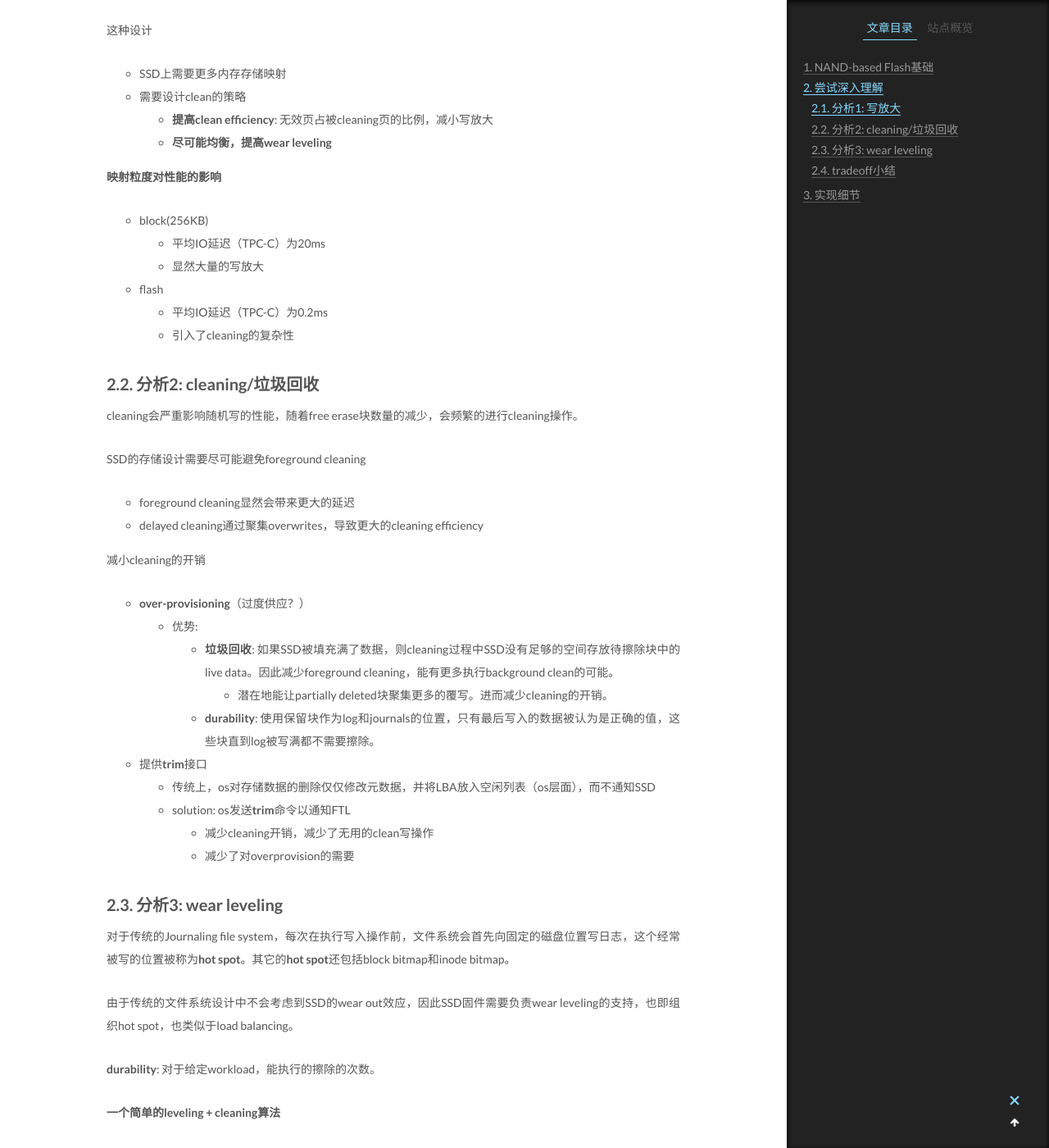
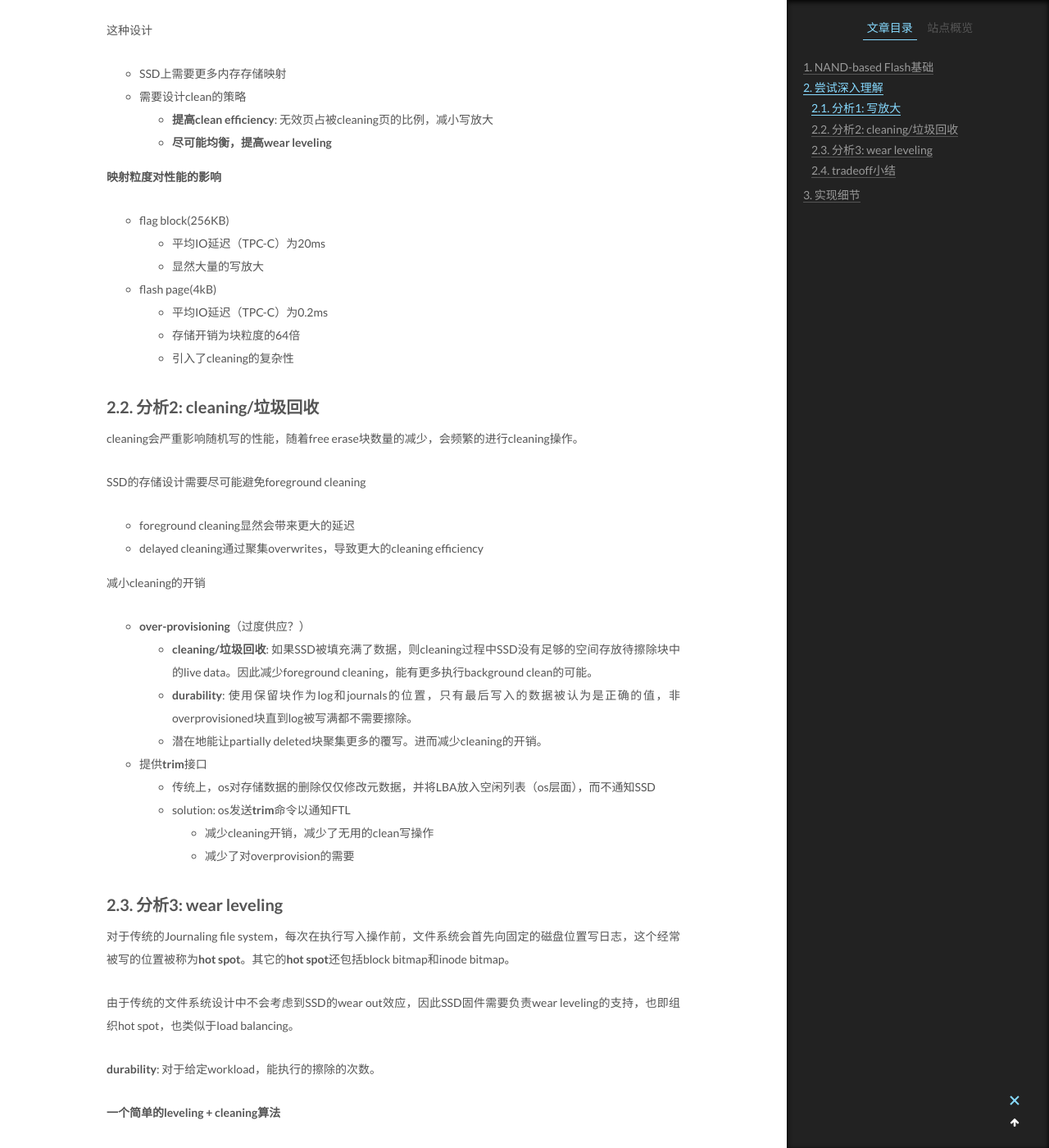
Before and after one commit to Willendless/willendless.github.io, a Jekyll site: the page built from _posts/2021-8-29-存储系统（一）.md, in a window 1280 px wide and 1400 px high, scrolled down 5827 px. Shown: the whole window at 82% size. Built offline with Jekyll 4.4.1, drawn with Linux system fonts in a browser that asks for light colours; formulas are drawn with MathJax 3; comment, search, counter and statistics services are not loaded.

Commit message:
feat: update post

```diff
--- a/_posts/2021-8-29-存储系统（一）.md
+++ b/_posts/2021-8-29-存储系统（一）.md
@@ -161,11 +161,12 @@ SSD单位容量开销较大，每GB大约是HDD的10多倍。如果对随机读
 
 **映射粒度对性能的影响**
 
-+ block(256KB)
++ flag block(256KB)
   + 平均IO延迟（TPC-C）为20ms
   + 显然大量的写放大
-+ flash
++ flash page(4kB)
   + 平均IO延迟（TPC-C）为0.2ms
+  + 存储开销为块粒度的64倍
   + 引入了cleaning的复杂性
 
 ### 2.2. 分析2: cleaning/垃圾回收
@@ -180,10 +181,9 @@ SSD的存储设计需要尽可能避免foreground cleaning
 减小cleaning的开销
 
 + **over-provisioning**（过度供应？）
-  + 优势:
-    + **垃圾回收**: 如果SSD被填充满了数据，则cleaning过程中SSD没有足够的空间存放待擦除块中的live data。因此减少foreground cleaning，能有更多执行background clean的可能。
-      + 潜在地能让partially deleted块聚集更多的覆写。进而减少cleaning的开销。
-    + **durability**: 使用保留块作为log和journals的位置，只有最后写入的数据被认为是正确的值，这些块直到log被写满都不需要擦除。
+    + **cleaning/垃圾回收**: 如果SSD被填充满了数据，则cleaning过程中SSD没有足够的空间存放待擦除块中的live data。因此减少foreground cleaning，能有更多执行background clean的可能。
+    + **durability**: 使用保留块作为log和journals的位置，只有最后写入的数据被认为是正确的值，非overprovisioned块直到log被写满都不需要擦除。
+    + 潜在地能让partially deleted块聚集更多的覆写。进而减少cleaning的开销。
 + 提供**trim**接口
   + 传统上，os对存储数据的删除仅仅修改元数据，并将LBA放入空闲列表（os层面），而不通知SSD
   + solution: os发送**trim**命令以通知FTL
```
